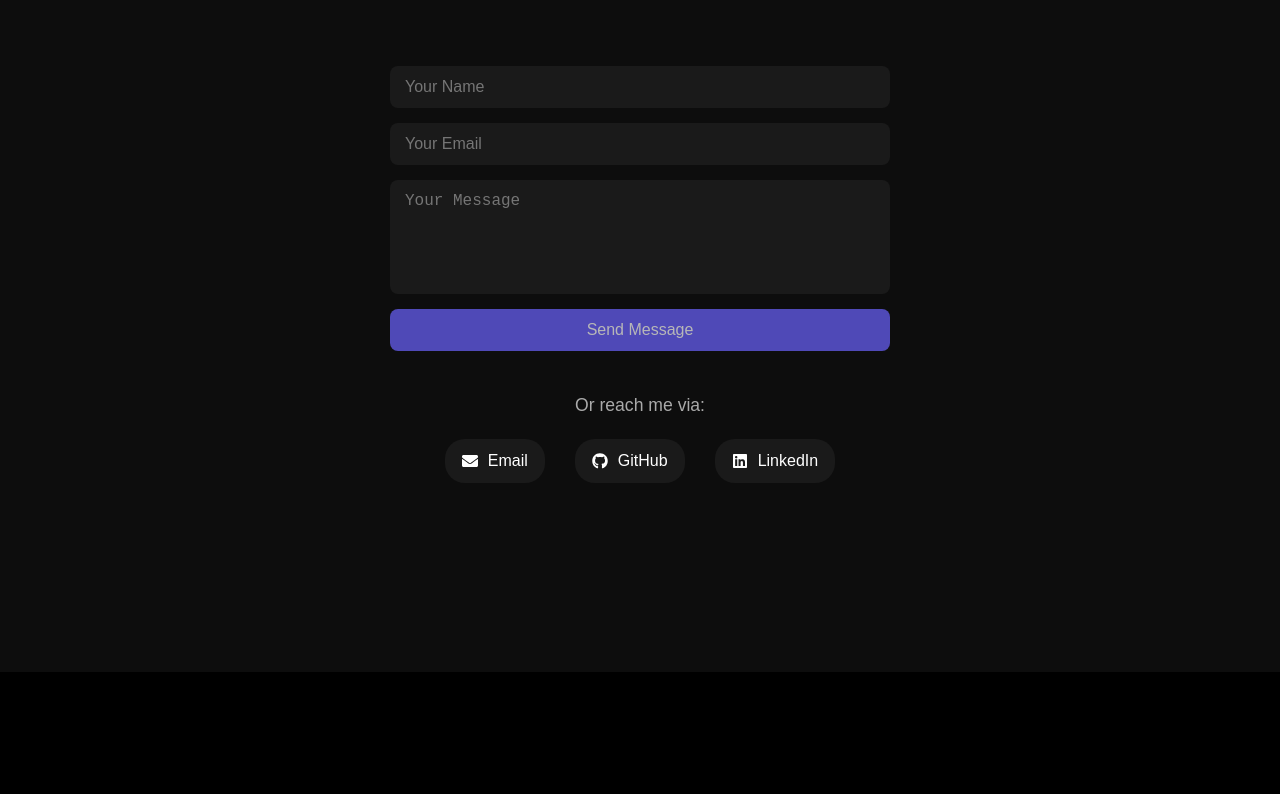
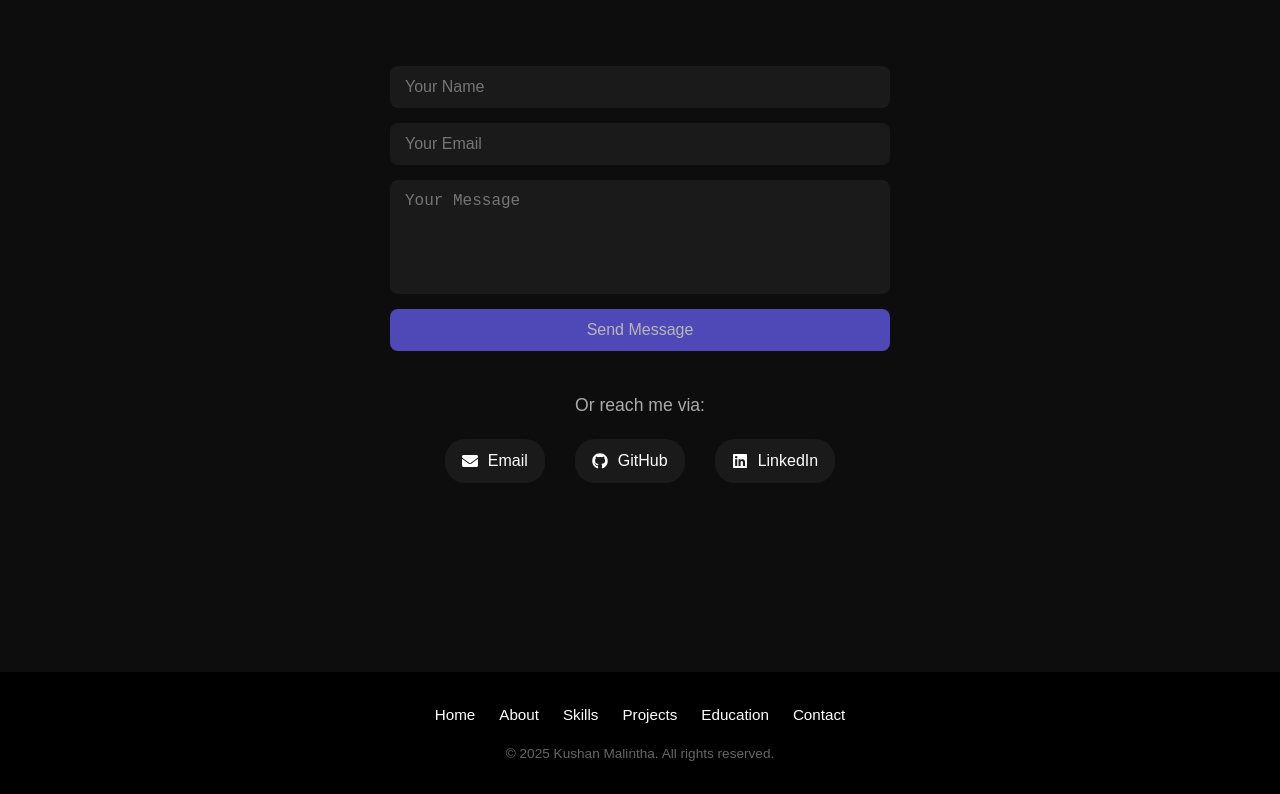
Before and after one commit to kushanmalintha/My-Portfolio, a React (Vite) app: page / in a window 1280 px wide. Shown: the part 4128-4922 px from the top of the page. Before the commit the page ends 4800 px from the top, so only its background shows below. Built offline with nearby package versions, Linux system fonts and the light colour scheme.

Commit message:
create footer section

```diff
--- a/src/App.jsx
+++ b/src/App.jsx
@@ -7,6 +7,7 @@ import Skills from './sections/Skills'
 import Projects from './sections/Projects'
 import Experience from './sections/Experience'
 import Contact from './sections/Contact'
+import Footer from './components/Footer'
 
 function App() {
   const [count, setCount] = useState(0)
@@ -20,6 +21,7 @@ function App() {
       <Projects />
       <Experience />
       <Contact />
+      <Footer />
     </>
   )
 }
--- /dev/null
+++ b/src/components/Footer.jsx
@@ -0,0 +1,26 @@
+import "../styles/Footer.css";
+
+function Footer() {
+  return (
+    <footer className="footer">
+      <div className="footer-container">
+        {/* Quick Navigation */}
+        <nav className="footer-nav">
+          <a href="#hero">Home</a>
+          <a href="#about">About</a>
+          <a href="#skills">Skills</a>
+          <a href="#projects">Projects</a>
+          <a href="#education">Education</a>
+          <a href="#contact">Contact</a>
+        </nav>
+
+        {/* Copyright */}
+        <p className="footer-copy">
+          © {new Date().getFullYear()} Kushan Malintha. All rights reserved.
+        </p>
+      </div>
+    </footer>
+  );
+}
+
+export default Footer;
--- a/src/sections/Contact.jsx
+++ b/src/sections/Contact.jsx
@@ -1,4 +1,3 @@
-// src/components/Contact.jsx
 import "../styles/Contact.css";
 import { FaGithub, FaLinkedin, FaEnvelope } from "react-icons/fa";
 
--- /dev/null
+++ b/src/styles/Footer.css
@@ -0,0 +1,32 @@
+.footer {
+  background: #000;
+  padding: 30px 20px;
+  color: #aaa;
+  text-align: center;
+}
+
+.footer-container {
+  max-width: 1000px;
+  margin: 0 auto;
+}
+
+.footer-nav {
+  margin-bottom: 15px;
+}
+
+.footer-nav a {
+  margin: 0 12px;
+  color: #fff;
+  text-decoration: none;
+  font-size: 0.95rem;
+  transition: color 0.3s ease;
+}
+
+.footer-nav a:hover {
+  color: #6c63ff;
+}
+
+.footer-copy {
+  font-size: 0.85rem;
+  color: #666;
+}
```
